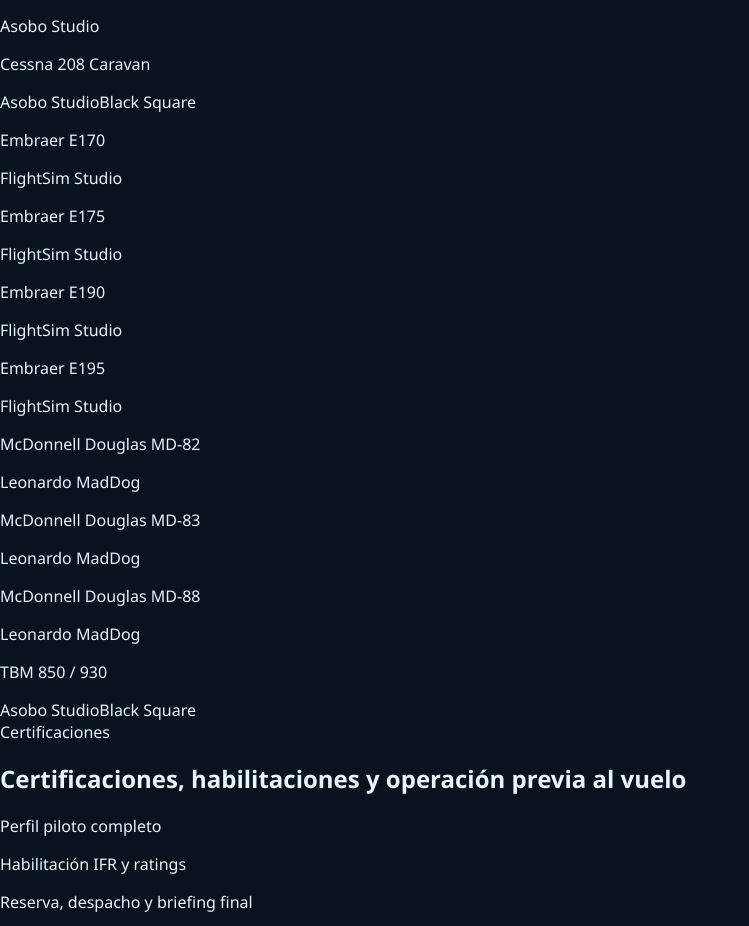
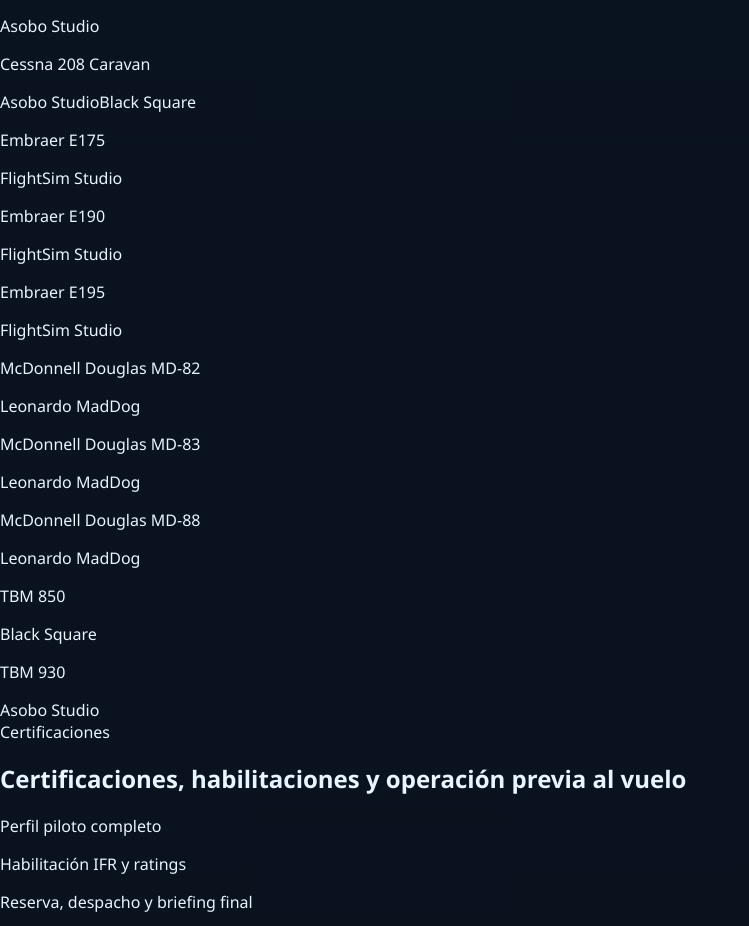
Before and after one commit to lizamaclaudio-blip/patagonia-wings-site, a Next.js app: page / in a window 1280 px wide. Shown: the part 4320-5246 px from the top of the page, without its empty margins (0-749 px from the left). Built offline with nearby package versions, Linux system fonts and the light colour scheme; no server answers; the database is empty.

Commit message:
Restore public landing visual stability

```diff
--- a/src/components/site/HomeFleetShowcase.tsx
+++ b/src/components/site/HomeFleetShowcase.tsx
@@ -7,7 +7,6 @@
 type FleetRow = {
   aircraft_model_code?: string | null;
   aircraft_display_name?: string | null;
-  aircraft_name?: string | null;
   addon_provider?: string | null;
   is_active?: boolean | null;
 };
@@ -38,14 +37,14 @@
   { aircraftName: "Boeing 787-9 Dreamliner", developers: ["Microsoft Horizons"] },
   { aircraftName: "Boeing 787-10 Dreamliner", developers: ["Asobo Studio"] },
   { aircraftName: "Cessna 208 Caravan", developers: ["Asobo Studio", "Black Square"] },
-  { aircraftName: "Embraer E170", developers: ["FlightSim Studio"] },
   { aircraftName: "Embraer E175", developers: ["FlightSim Studio"] },
   { aircraftName: "Embraer E190", developers: ["FlightSim Studio"] },
   { aircraftName: "Embraer E195", developers: ["FlightSim Studio"] },
   { aircraftName: "McDonnell Douglas MD-82", developers: ["Leonardo MadDog"] },
   { aircraftName: "McDonnell Douglas MD-83", developers: ["Leonardo MadDog"] },
   { aircraftName: "McDonnell Douglas MD-88", developers: ["Leonardo MadDog"] },
-  { aircraftName: "TBM 850 / 930", developers: ["Asobo Studio", "Black Square"] },
+  { aircraftName: "TBM 850", developers: ["Black Square"] },
+  { aircraftName: "TBM 930", developers: ["Asobo Studio"] },
 ];
 
 function normalizeDeveloperName(value: string | null | undefined) {
@@ -53,31 +52,15 @@
   const map: Record<string, string> = {
     Asobo: "Asobo Studio",
     FBW: "FlyByWire Simulations",
-    "Microsoft / Asobo": "Asobo Studio",
-    "Microsoft / Hans Hartmann": "Asobo Studio",
-    "LatinVFR / Horizons": "LatinVFR Horizons",
-    "FlightSim Studio": "FlightSim Studio",
-    "Leonardo Maddog": "Leonardo MadDog",
   };
 
-  return map[normalized] ?? normalized;
+  return map[normalized] ?? normalized ?? "";
 }
 
-function normalizeAircraftName(
-  aircraftName: string | null | undefined,
-  displayName: string | null | undefined,
-  modelCode: string | null | undefined,
-) {
-  const cleanName = (aircraftName ?? "").trim();
-  if (cleanName) {
-    return cleanName;
-  }
-
-  const cleanDisplay = (displayName ?? "").trim();
-
-  // Evita que el showcase agrupe por matrícula, por ejemplo CC-AAA - A320.
-  if (cleanDisplay && !/^(CC|LV)-[A-Z]{3}\s+-\s+/i.test(cleanDisplay)) {
-    return cleanDisplay;
+function normalizeAircraftName(value: string | null | undefined, modelCode: string | null | undefined) {
+  const cleanValue = (value ?? "").trim();
+  if (cleanValue) {
+    return cleanValue;
   }
 
   const code = (modelCode ?? "").trim().toUpperCase();
@@ -92,29 +75,22 @@
     ATR72: "ATR 72-600",
     B350: "Beechcraft 350 King Air",
     B38M: "Boeing 737 MAX 8",
-    B736: "Boeing 737-600",
     B737: "Boeing 737-700",
     B738: "Boeing 737-800",
     B739: "Boeing 737-900",
-    B748: "Boeing 747-8i",
     B772: "Boeing 777-200ER",
-    B77F: "Boeing 777 Freighter",
     B77W: "Boeing 777-300ER",
     B789: "Boeing 787-9 Dreamliner",
     B78X: "Boeing 787-10 Dreamliner",
     BE58: "Beechcraft 58 Baron",
-    C172: "Cessna 172 Skyhawk",
     C208: "Cessna 208 Caravan",
-    DHC6: "DHC-6 Twin Otter",
-    E170: "Embraer E170",
     E175: "Embraer E175",
     E190: "Embraer E190",
     E195: "Embraer E195",
     MD82: "McDonnell Douglas MD-82",
     MD83: "McDonnell Douglas MD-83",
     MD88: "McDonnell Douglas MD-88",
-    SU95: "Sukhoi Superjet 100",
-    TBM9: "TBM 850 / 930",
+    TBM9: "TBM 930",
   };
 
   return map[code] ?? code;
@@ -128,13 +104,8 @@
       continue;
     }
 
-    const aircraftName = normalizeAircraftName(
-      row.aircraft_name,
-      row.aircraft_display_name,
-      row.aircraft_model_code,
-    );
+    const aircraftName = normalizeAircraftName(row.aircraft_display_name, row.aircraft_model_code);
     const developer = normalizeDeveloperName(row.addon_provider) || "Desarrollador por confirmar";
-
     if (!aircraftName) {
       continue;
     }
@@ -152,69 +123,36 @@
     .sort((a, b) => a.aircraftName.localeCompare(b.aircraftName));
 }
 
-async function loadFleetEntriesFromRpc() {
-  const { data, error } = await supabase.rpc("pw_get_public_fleet_showcase");
+async function loadFleetEntries() {
+  const { data, error } = await supabase
+    .from("aircraft")
+    .select("aircraft_model_code, aircraft_display_name, addon_provider, is_active")
+    .order("aircraft_display_name");
 
   if (error) {
     throw error;
   }
 
-  return mapFleetRows((data ?? []) as FleetRow[]);
-}
-
-async function loadFleetEntriesFromTables() {
-  const { data, error } = await supabase
-    .from("aircraft")
-    .select("aircraft_model_code, aircraft_display_name, addon_provider, is_active")
-    .order("aircraft_model_code");
-
-  if (error) {
-    throw error;
-  }
-
-  return mapFleetRows((data ?? []) as FleetRow[]);
-}
-
-async function loadFleetEntries() {
-  try {
-    const rpcEntries = await loadFleetEntriesFromRpc();
-    if (rpcEntries.length > 0) {
-      return rpcEntries;
-    }
-  } catch {
-    // Si el RPC aún no está instalado, se usa la lectura histórica.
-  }
-
-  try {
-    const tableEntries = await loadFleetEntriesFromTables();
-    if (tableEntries.length > 0) {
-      return tableEntries;
-    }
-  } catch {
-    // Si RLS bloquea la tabla, se usa fallback visible.
-  }
-
-  return FALLBACK_FLEET;
+  const entries = mapFleetRows((data ?? []) as FleetRow[]);
+  return entries.length > 0 ? entries : FALLBACK_FLEET;
 }
 
 function devBadgeClass(dev: string): string {
   const d = dev.toLowerCase();
-  if (d.includes("pmdg")) return "bg-blue-600/25 text-blue-300 ring-1 ring-blue-500/30";
-  if (d.includes("fenix")) return "bg-orange-500/20 text-orange-300 ring-1 ring-orange-500/30";
-  if (d.includes("flybywire") || d.includes("fbw")) {
-    return "bg-cyan-500/20 text-cyan-300 ring-1 ring-cyan-500/30";
-  }
+  if (d.includes("pmdg"))        return "bg-blue-600/25 text-blue-300 ring-1 ring-blue-500/30";
+  if (d.includes("fenix"))       return "bg-orange-500/20 text-orange-300 ring-1 ring-orange-500/30";
+  if (d.includes("flybywire") || d.includes("fbw"))
+                                  return "bg-cyan-500/20 text-cyan-300 ring-1 ring-cyan-500/30";
   if (d.includes("black square")) return "bg-slate-500/25 text-slate-200 ring-1 ring-slate-400/30";
-  if (d.includes("asobo")) return "bg-emerald-600/20 text-emerald-300 ring-1 ring-emerald-500/30";
-  if (d.includes("inibuilds")) return "bg-violet-500/20 text-violet-300 ring-1 ring-violet-500/30";
-  if (d.includes("headwind")) return "bg-sky-500/20 text-sky-300 ring-1 ring-sky-500/30";
-  if (d.includes("flightsim")) return "bg-teal-500/20 text-teal-300 ring-1 ring-teal-500/30";
-  if (d.includes("ifly")) return "bg-indigo-500/20 text-indigo-300 ring-1 ring-indigo-500/30";
-  if (d.includes("leonardo") || d.includes("maddog")) {
-    return "bg-red-500/20 text-red-300 ring-1 ring-red-500/30";
-  }
-  if (d.includes("latinvfr")) return "bg-yellow-500/20 text-yellow-300 ring-1 ring-yellow-500/30";
-  if (d.includes("microsoft")) return "bg-blue-400/15 text-blue-200 ring-1 ring-blue-400/25";
+  if (d.includes("asobo"))        return "bg-emerald-600/20 text-emerald-300 ring-1 ring-emerald-500/30";
+  if (d.includes("inibuilds"))    return "bg-violet-500/20 text-violet-300 ring-1 ring-violet-500/30";
+  if (d.includes("headwind"))     return "bg-sky-500/20 text-sky-300 ring-1 ring-sky-500/30";
+  if (d.includes("flightsim"))    return "bg-teal-500/20 text-teal-300 ring-1 ring-teal-500/30";
+  if (d.includes("ifly"))         return "bg-indigo-500/20 text-indigo-300 ring-1 ring-indigo-500/30";
+  if (d.includes("leonardo") || d.includes("maddog"))
+                                  return "bg-red-500/20 text-red-300 ring-1 ring-red-500/30";
+  if (d.includes("latinvfr"))     return "bg-yellow-500/20 text-yellow-300 ring-1 ring-yellow-500/30";
+  if (d.includes("microsoft"))    return "bg-blue-400/15 text-blue-200 ring-1 ring-blue-400/25";
   return "bg-white/10 text-white/70 ring-1 ring-white/15";
 }
 
@@ -252,22 +190,18 @@
 
     const channel = supabase
       .channel("home-fleet-live")
-      .on("postgres_changes", { event: "*", schema: "public", table: "aircraft" }, scheduleRefresh)
-      .on("postgres_changes", { event: "*", schema: "public", table: "aircraft_fleet" }, scheduleRefresh)
-      .on("postgres_changes", { event: "*", schema: "public", table: "aircraft_models" }, scheduleRefresh)
-      .on("postgres_changes", { event: "*", schema: "public", table: "aircraft_variants" }, scheduleRefresh)
+      .on(
+        "postgres_changes",
+        { event: "*", schema: "public", table: "aircraft" },
+        scheduleRefresh,
+      )
       .subscribe();
-
-    const intervalId = window.setInterval(() => {
-      void refreshFleet();
-    }, 120000);
 
     return () => {
       isMounted = false;
       if (refreshTimer) {
         window.clearTimeout(refreshTimer);
       }
-      window.clearInterval(intervalId);
       void supabase.removeChannel(channel);
     };
   }, []);
```
